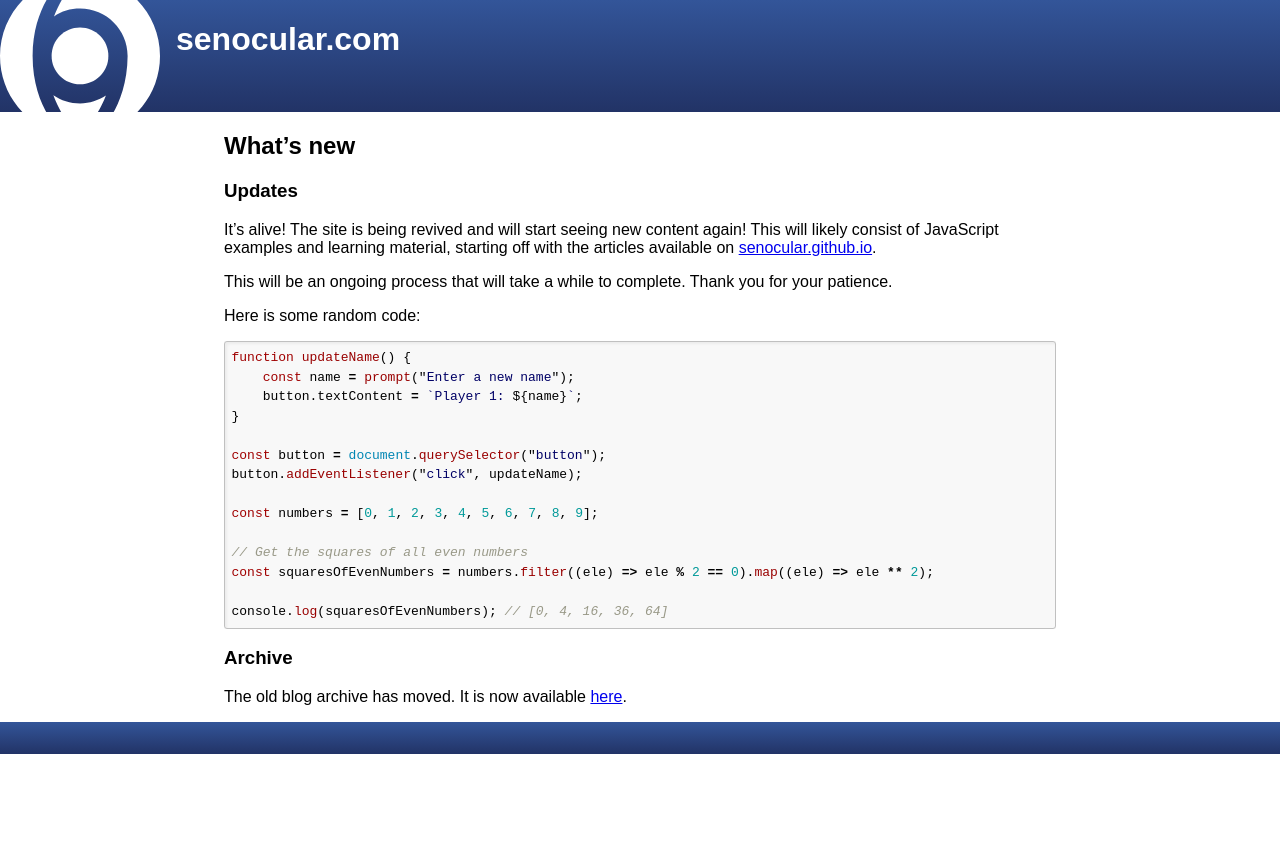
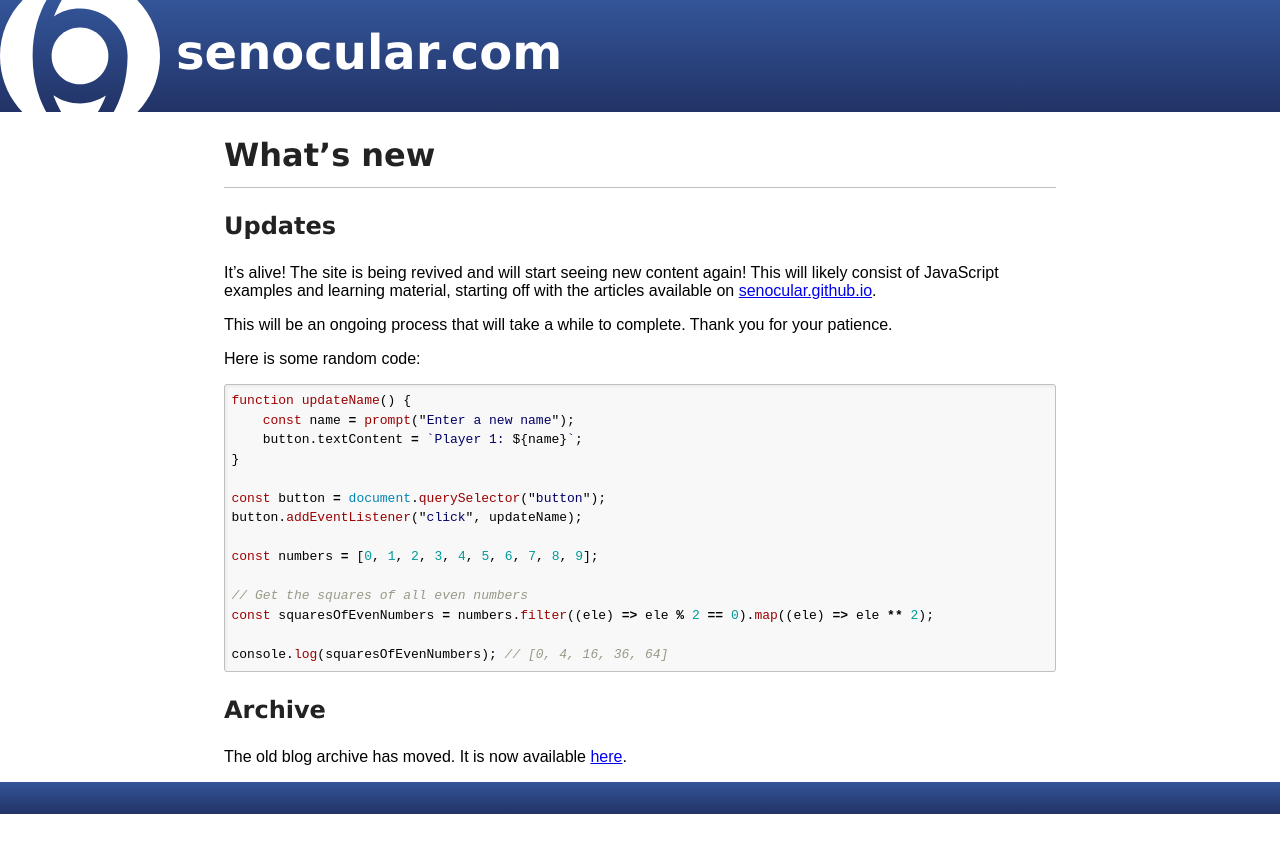
Before and after one commit to senocular/www.senocular.com, a Jekyll site: the page built from README.md, in a window 1280 px wide. Shown: the top 853 px of the page. Built offline with Jekyll 4.4.1, drawn with Linux system fonts in a browser that asks for light colours; our own code applies the rules of GitHub Pages for plain Markdown files; the repository's description, which GitHub fills in, is left out.

Commit message:
Update style.css

```diff
--- a/assets/css/style.css
+++ b/assets/css/style.css
@@ -34,6 +34,40 @@ main {
     }
 }
 
+h1, h2, h3, h4, h5, h6 {
+    margin: 1.5rem 0;
+    font-weight: 700;
+    color:#222222;
+    font-family: 'Lucida Grande', 'Calibri', Helvetica, Arial, sans-serif;
+}
+
+h1 {
+    font-size: 3rem;
+    font-weight: 700;
+}
+
+h2 {
+    padding-bottom: 0.8rem;
+    font-size: 2rem;
+    border-bottom: 1px solid silver;
+}
+
+h3 {
+    font-size: 1.5rem;
+}
+
+h4 {
+    font-size: 1.3rem;
+}
+
+h5 {
+    font-size: 1.1rem;
+}
+
+h6 {
+    font-size: 1rem;
+}
+
 pre.highlight {
     border: 1px solid silver;
     border-radius: 3px;
```
